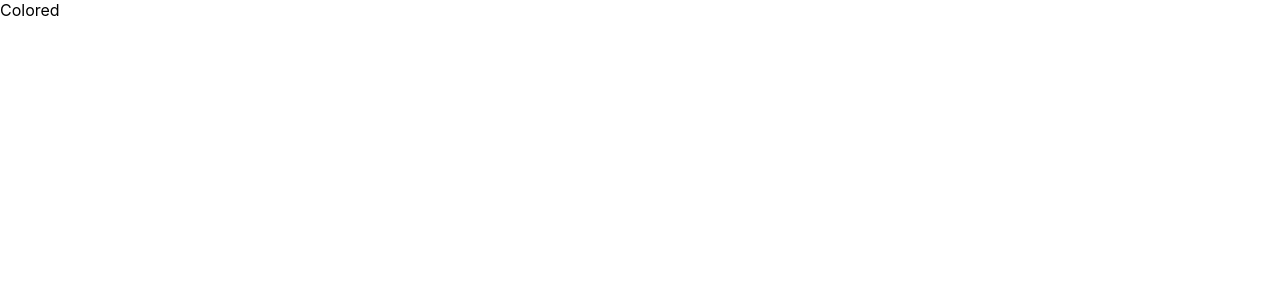
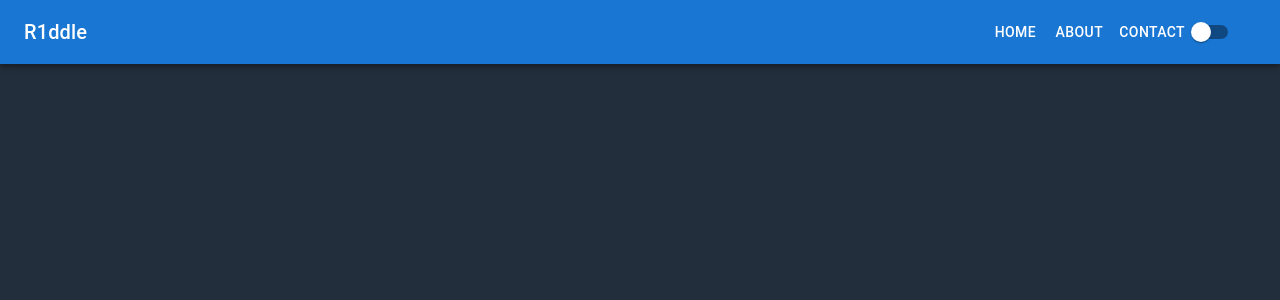
Before and after one commit to kJe26/brainfuck_website, a React (Create React App) app: page /colored in a window 1280 px wide. Shown: the top 300 px of the page. Built offline with nearby package versions, Linux system fonts and the light colour scheme.

Commit message:
added navbar

```diff
--- a/src/App.js
+++ b/src/App.js
@@ -1,14 +1,16 @@
 // custom components
+import Index from './pages/Index';
+import Colored from './pages/Colored';
+
+// react libraries
 import {
   Route,
   BrowserRouter as Router,
   Routes
 } from 'react-router-dom';
-import Index from './pages/Index';
 
 // styles
 import './static/styles/App.css';
-import Colored from './pages/Colored';
 
 function App() {
   return (
--- /dev/null
+++ b/src/components/Navbar.js
@@ -0,0 +1,111 @@
+import * as React from 'react';
+import AppBar from '@mui/material/AppBar';
+import Box from '@mui/material/Box';
+import CssBaseline from '@mui/material/CssBaseline';
+import Divider from '@mui/material/Divider';
+import Drawer from '@mui/material/Drawer';
+import IconButton from '@mui/material/IconButton';
+import List from '@mui/material/List';
+import ListItem from '@mui/material/ListItem';
+import ListItemButton from '@mui/material/ListItemButton';
+import ListItemText from '@mui/material/ListItemText';
+import MenuIcon from '@mui/icons-material/Menu';
+import Toolbar from '@mui/material/Toolbar';
+import Typography from '@mui/material/Typography';
+import Button from '@mui/material/Button';
+import { FormControlLabel, FormGroup, Switch } from '@mui/material';
+
+const drawerWidth = 240;
+const navItems = ['Home', 'About', 'Contact'];
+
+function DrawerAppBar(props) {
+  const { window } = props;
+  const [mobileOpen, setMobileOpen] = React.useState(false);
+
+  const handleDrawerToggle = () => {
+    setMobileOpen((prevState) => !prevState);
+  };
+
+  const drawer = (
+    <Box onClick={handleDrawerToggle} sx={{ textAlign: 'center' }}>
+      <Typography variant="h6" sx={{ my: 2 }}>
+        MUI
+      </Typography>
+      <Divider />
+      <List>
+        {navItems.map((item) => (
+          <ListItem key={item} disablePadding>
+            <ListItemButton sx={{ textAlign: 'center' }}>
+              <ListItemText primary={item} />
+            </ListItemButton>
+          </ListItem>
+        ))}
+      </List>
+    </Box>
+  );
+
+  const container = window !== undefined ? () => window().document.body : undefined;
+
+  return (
+    <Box sx={{ display: 'flex' }}>
+      <CssBaseline />
+      <AppBar component="nav">
+        <Toolbar>
+          <IconButton
+            color="inherit"
+            aria-label="open drawer"
+            edge="start"
+            onClick={handleDrawerToggle}
+            sx={{ mr: 2, display: { sm: 'none' } }}
+          >
+            <MenuIcon />
+          </IconButton>
+          <Typography
+            variant="h6"
+            component="div"
+            sx={{ flexGrow: 1, display: { xs: 'none', sm: 'block' } }}
+          >
+            R1ddle
+          </Typography>
+          <Box sx={{ display: { xs: 'none', sm: 'block' } }}>
+            {navItems.map((item) => (
+              <Button key={item} sx={{ color: '#fff' }}>
+                {item}
+              </Button>
+            ))}
+          </Box>
+          <FormGroup>
+            <FormControlLabel
+              control={
+                <Switch
+                />
+              }
+            />
+          </FormGroup>
+        </Toolbar>
+      </AppBar>
+      <nav>
+        <Drawer
+          container={container}
+          variant="temporary"
+          open={mobileOpen}
+          onClose={handleDrawerToggle}
+          ModalProps={{
+            keepMounted: true, // Better open performance on mobile.
+          }}
+          sx={{
+            display: { xs: 'block', sm: 'none' },
+            '& .MuiDrawer-paper': { boxSizing: 'border-box', width: drawerWidth },
+          }}
+        >
+          {drawer}
+        </Drawer>
+      </nav>
+      <Box component="main" sx={{ p: 3 }}>
+        <Toolbar />
+      </Box>
+    </Box>
+  );
+}
+
+export default DrawerAppBar;
--- a/src/pages/Colored.js
+++ b/src/pages/Colored.js
@@ -1,8 +1,11 @@
 import React from 'react'
+import Navbar from '../components/Navbar';
 
 const Colored = () => {
   return (
-    <div>Colored</div>
+    <div className='Colored'>
+      <Navbar />
+    </div>
   );
 };
 
--- a/src/static/styles/App.css
+++ b/src/static/styles/App.css
@@ -0,0 +1,5 @@
+.App {
+  background-color: var(--primary-color);
+  width: 100vw;
+  height: 100svh;
+}
--- a/src/static/styles/page_styles/Index.css
+++ b/src/static/styles/page_styles/Index.css
@@ -1,7 +1,6 @@
 .Index {
-  background-color: var(--primary-color);
-  width: 100vw;
-  height: 100svh;
+  width: 100%;
+  height: 100%;
 }
 
 .Index Button {
```
